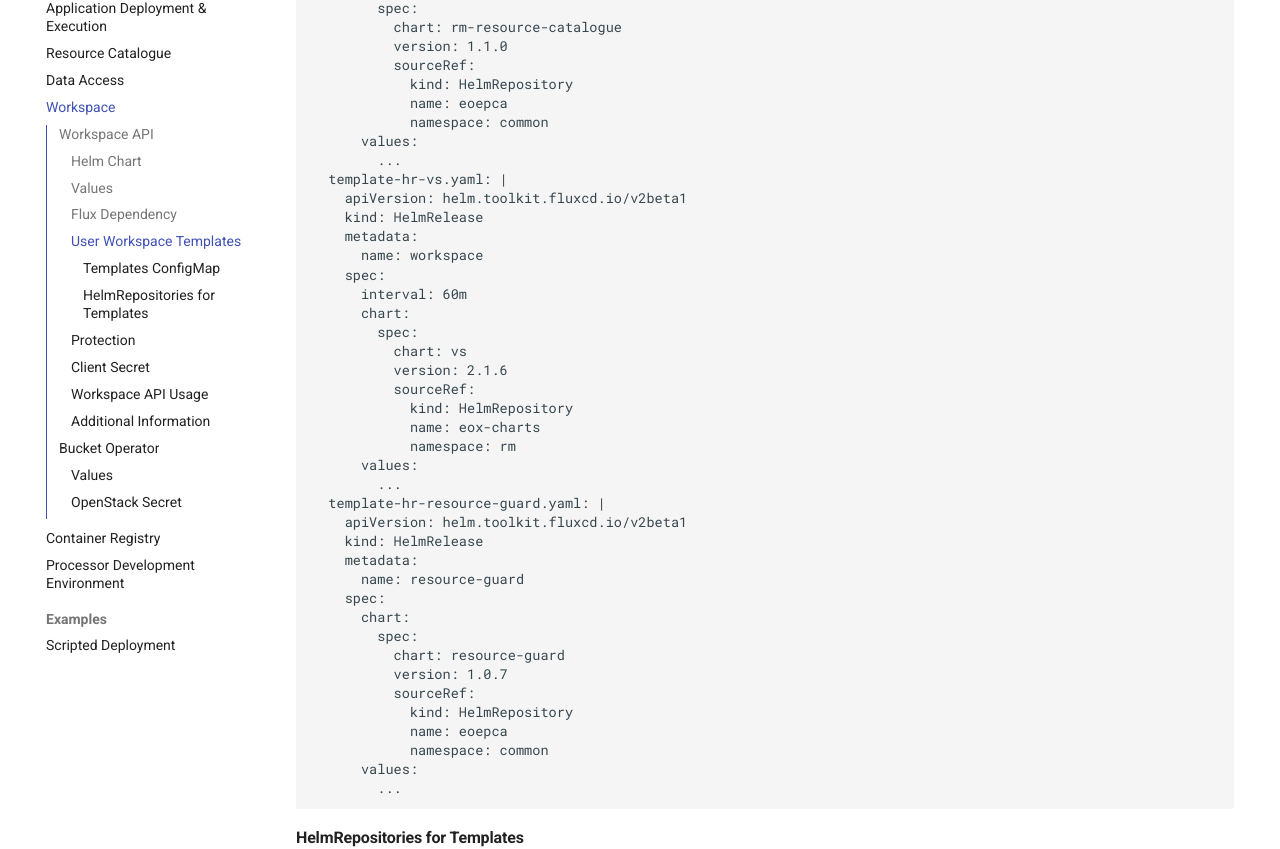
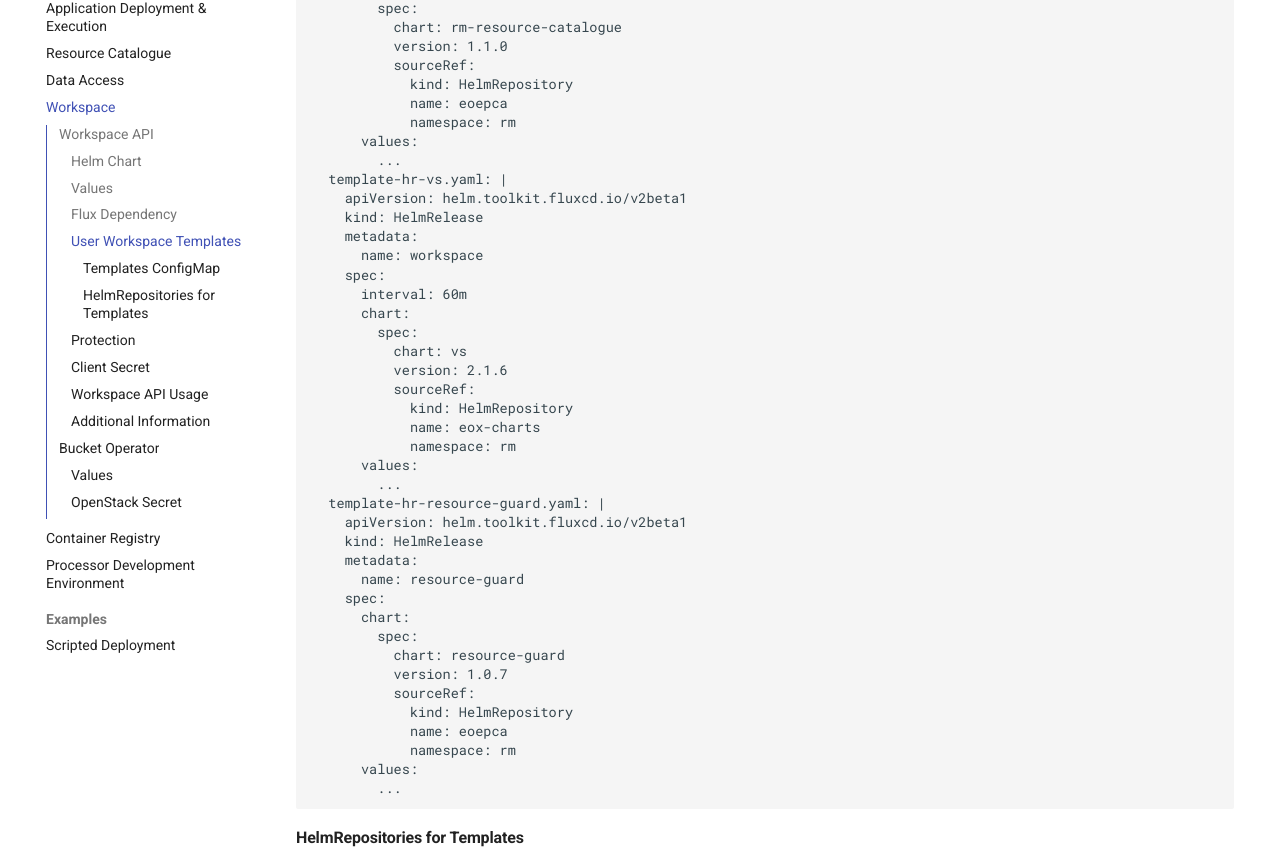
Before and after one commit to EOEPCA/deployment-guide, an MkDocs documentation site: the page built from docs/eoepca/workspace.md, in a window 1280 px wide and 1400 px high, scrolled down 2139 px. Shown: the part 489-1338 px from the top of the window. Built offline with MkDocs 1.6.1 and Material for MkDocs 9.7.7, drawn with Linux system fonts in a browser that asks for light colours; comment, search, counter and statistics services are not loaded; the version menu is left out; some of the changed text lies outside the part shown.

Commit message:
Add HelmRepository objects for user workspace templates

````diff
--- a/docs/eoepca/workspace.md
+++ b/docs/eoepca/workspace.md
@@ -105,7 +105,7 @@
           sourceRef:
             kind: HelmRepository
             name: eoepca
-            namespace: common
+            namespace: rm
       values:
         ...
   template-hr-vs.yaml: |
@@ -138,7 +138,7 @@
           sourceRef:
             kind: HelmRepository
             name: eoepca
-            namespace: common
+            namespace: rm
       values:
         ...
 ```
@@ -152,7 +152,7 @@
 kind: HelmRepository
 metadata:
   name: eoepca
-  namespace: common
+  namespace: rm
 spec:
   interval: 2m
   url: https://eoepca.github.io/helm-charts/
````
Also changed, not shown: 1 other file.
